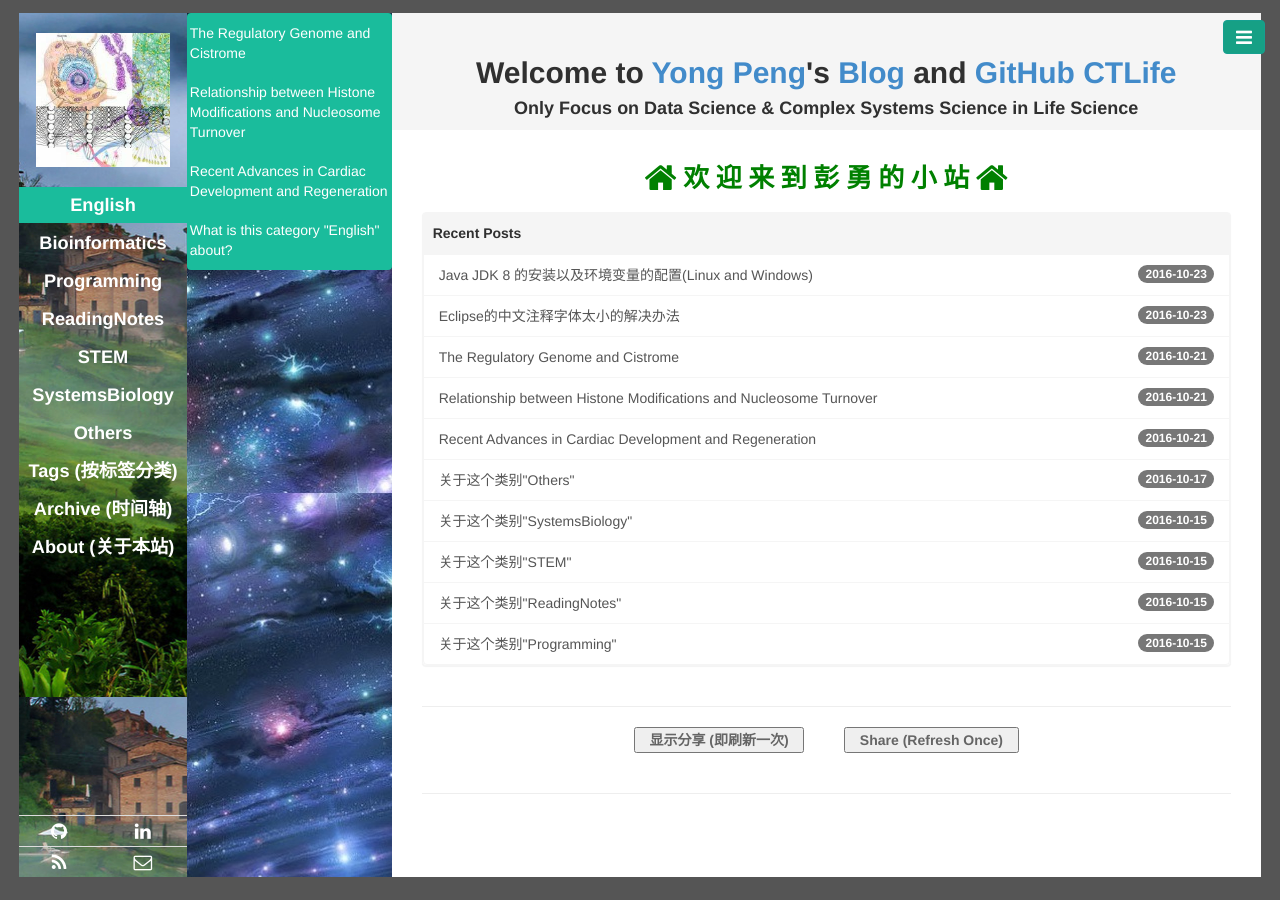
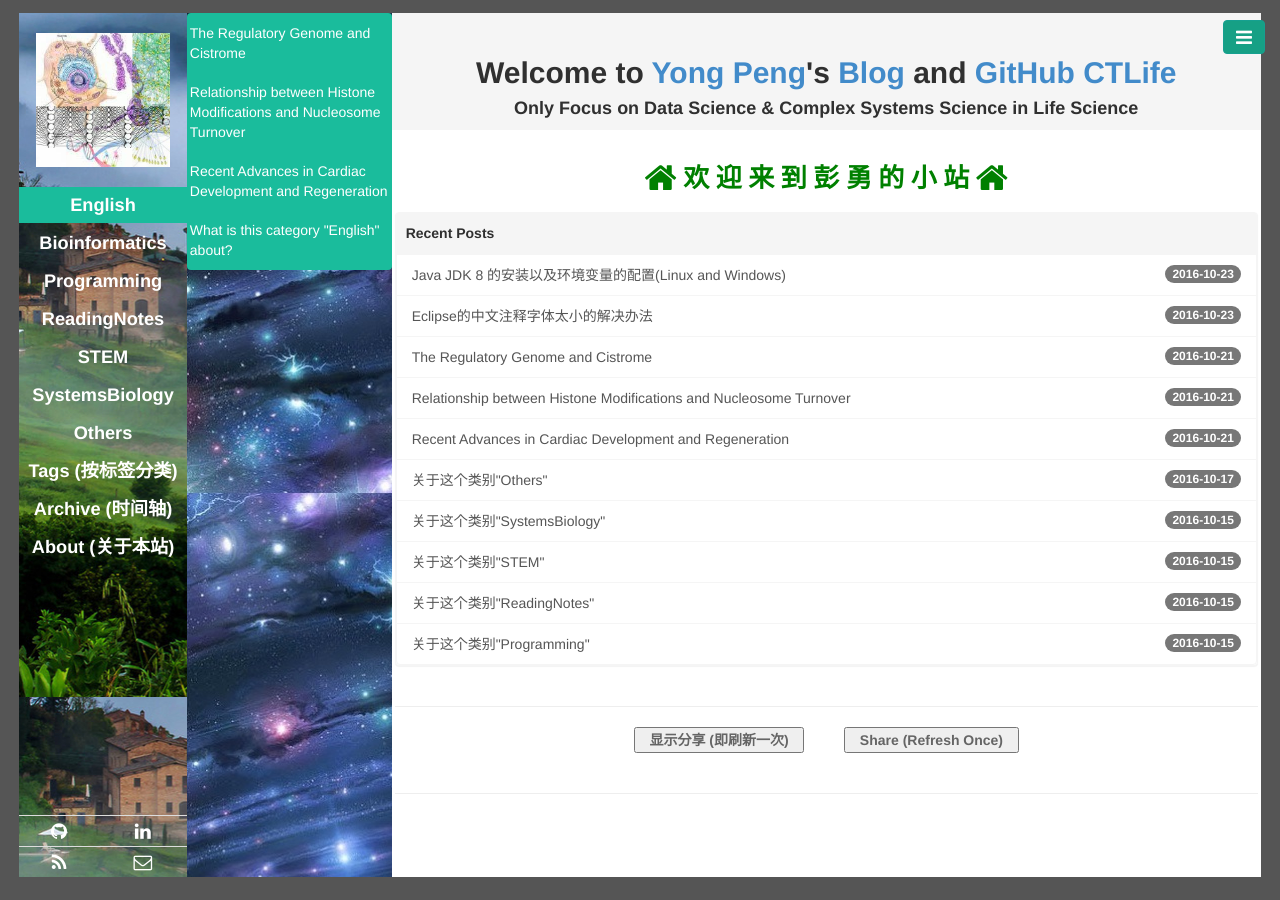
Before and after one commit to CTLife/CTLife.github.io, a Jekyll site: the page built from index.html, in a window 1280 px wide. Built offline with Jekyll 4.4.1, drawn with Linux system fonts in a browser that asks for light colours; Markdown is read by kramdown in place of the engine named in the settings; the list of posts is cut into pages by our own code.

Commit message:
Update base.css

```diff
--- a/public/css/base.css
+++ b/public/css/base.css
@@ -93,6 +93,7 @@ body, html {
   background-color: #f5f5f5;
   /*background-image: url(/public/img/bg_grid.jpg);*/
   border-bottom: 1px solid #f5f5f5;
+  padding-top: 0px;
   padding-left: 10px;
   padding-right: 10px;
   text-align: center;
@@ -102,7 +103,7 @@ body, html {
 /*  padding-left: 40px;
   padding-right: 40px;
 */
-  padding: 0 5% 0 5%;
+  padding: 0 2% 0 2%;
   color: #656565;
   line-height: 1.42857143;
 }
```
